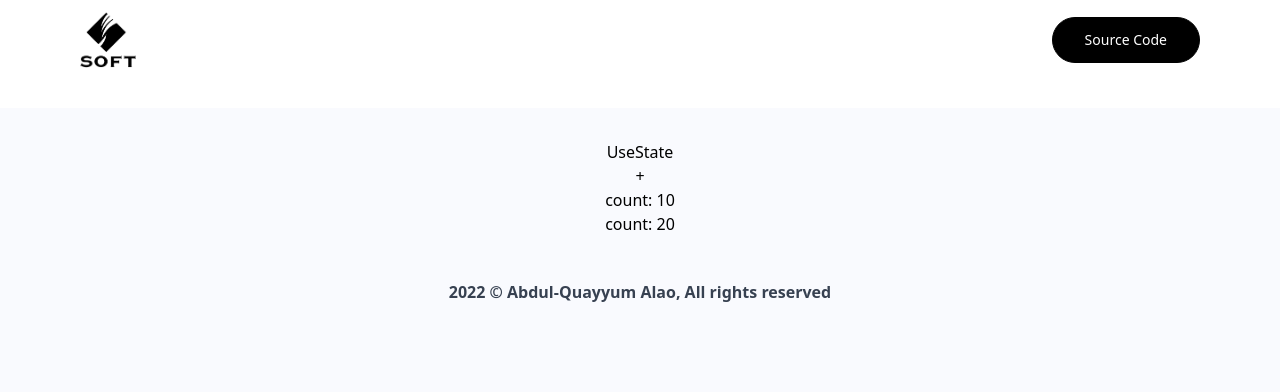
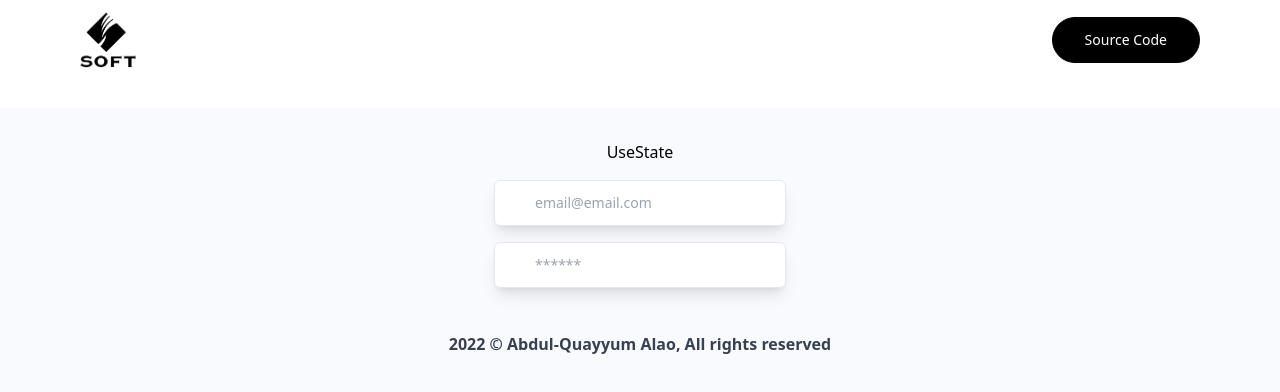
Before and after one commit to AbdulQuayyum/React-Hooks, a React (Create React App) app: page /UseState in a window 1280 px wide. Shown: the top 392 px of the page. Built offline with nearby package versions, Linux system fonts and the light colour scheme.

Commit message:
Cooking...

```diff
--- a/src/Components/Index.js
+++ b/src/Components/Index.js
@@ -1,4 +1,5 @@
 import Footer from "./Footer"
 import Navbar from "./Navbar"
+import { UseForm } from "./UseForm"
 
-export { Footer, Navbar }
+export { Footer, Navbar, UseForm }
--- /dev/null
+++ b/src/Components/UseForm.js
@@ -0,0 +1,10 @@
+import { useState } from "react";
+
+export const UseForm = (initialValues) => {
+const [values, setValues] = useState(initialValues)
+
+  return [
+    values,
+    e => {setValues ({ ...values, [e.target.name]: e.target.value })}
+  ]
+}
--- a/src/Views/UseState.js
+++ b/src/Views/UseState.js
@@ -16,26 +16,43 @@
 
 // export default UseState
 
-import React, { useState } from 'react'
+// import React, { useState } from 'react'
+
+// const UseState = () => {
+//   const [count1, setCount1] = useState(10)
+//   const [count2, setCount2] = useState(20)
+
+//   return (
+//     <div className='w-full flex justify-center items-center flex-col'>
+//       <h4>
+//         UseState
+//       </h4>
+//       <button
+//         onClick={() => {
+//           setCount1(c => c + 1)
+//           setCount2(c => c + 1)
+//         }}>
+//         +
+//       </button>
+//       <div>count: {count1}</div>
+//       <div>count: {count2}</div>
+//     </div>
+//   )
+// }
+
+// export default UseState
+
+import React from 'react'
+import { UseForm } from '../Components/Index'
 
 const UseState = () => {
-  const [count1, setCount1] = useState(10)
-  const [count2, setCount2] = useState(20)
+  const [values, HandleChange] = UseForm({ email: '', password: '' })
 
   return (
-    <div className='w-full flex justify-center items-center flex-col'>
-      <h4>
-        UseState
-      </h4>
-      <button
-        onClick={() => {
-          setCount1(c => c + 1)
-          setCount2(c => c + 1)
-        }}>
-        +
-      </button>
-      <div>count: {count1}</div>
-      <div>count: {count2}</div>
+    <div className='w-full flex flex-col justify-center gap-y-4 items-center '>
+      <h4> UseState </h4>
+      <input placeholder='email@email.com' className='block rounded-md border border-gray-200 bg-white py-3 pl-10 pr-12 text-sm shadow-lg font-nunito font-medium focus:border-black focus:outline-none focus:ring-0 dark:bg-transparent dark:border-black' type='email' name='email' value={values.email} onChange={HandleChange} />
+      <input placeholder='******' className='block rounded-md border border-gray-200 bg-white py-3 pl-10 pr-12 text-sm shadow-lg font-nunito font-medium focus:border-black focus:outline-none focus:ring-0 dark:bg-transparent dark:border-black ' type='password' name='password' value={values.password} onChange={HandleChange} />
     </div>
   )
 }
```
